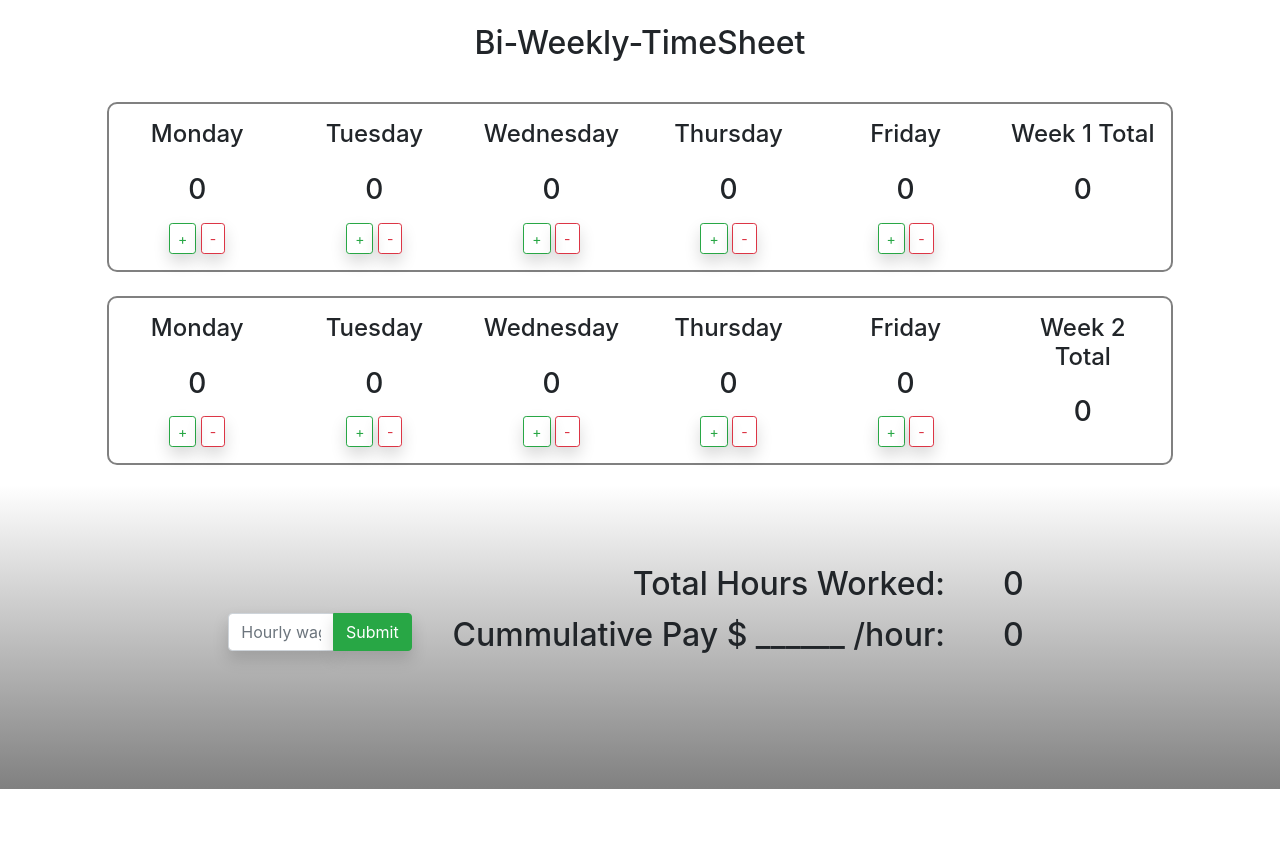
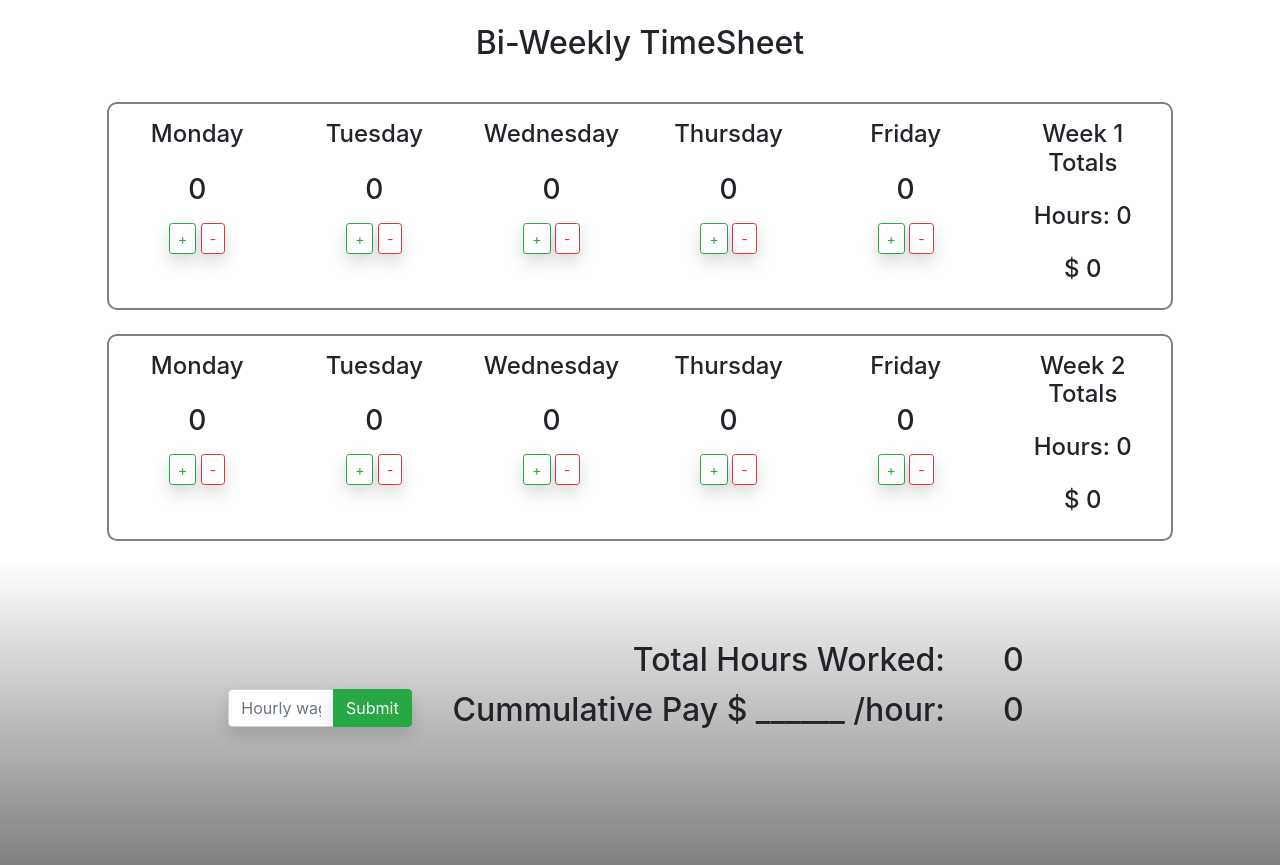
Before and after one commit to desertidaho/time-sheet, a plain HTML site: page index.html in a window 1280 px wide. Before the commit the page ends 824 px from the top, so only its background shows below. Drawn offline with nearby package versions, Linux system fonts and the light colour scheme.

Commit message:
Add weekly total display, CSS.

```diff
--- a/index.html
+++ b/index.html
@@ -17,11 +17,11 @@
   <div class="container-fluid">
     <div class="row mt-4">
       <div class="col-12 text-center">
-        <h2>Bi-Weekly-TimeSheet</h2>
+        <h2>Bi-Weekly TimeSheet</h2>
       </div>
     </div>
 
-    <!-- week 1, 2 -->
+    <!-- week 1 -->
     <div class="row mt-4 top">
       <div class="col-10 offset-1">
         <div class="row mt-2 w1 py-3">
@@ -67,8 +67,9 @@
           </div>
           <div class="col d-flex justify-content-center">
             <div class="text-center">
-              <h4>Week 1 Total</h4>
-              <h3 class="hours mt-4" id="week1Total">0</h3>
+              <h4>Week 1 Totals</h4>
+              <h4 class="hours mt-4">Hours: <span id="week1Total">0</span></h4>
+              <h4 class="hours mt-4">$ <span id="week1Pay">0</span></h4>
             </div>
           </div>
         </div>
@@ -118,8 +119,9 @@
             </div>
             <div class="col d-flex justify-content-center">
               <div class="text-center">
-                <h4>Week 2 Total</h4>
-                <h3 class="hours mt-4" id="week2Total">0</h3>
+                <h4>Week 2 Totals</h4>
+                <h4 class="hours mt-4">Hours: <span id="week2Total">0</span></h4>
+                <h4 class="hours mt-4">$ <span id="week2Pay">0</span></h4>
               </div>
             </div>
           </div>
@@ -158,7 +160,6 @@
       </div>
 
     </div>
-
   </div>
 
   <script src="main.js"></script>
--- a/main.js
+++ b/main.js
@@ -17,11 +17,9 @@ function subHour(i, j) {
     week[i][j]--
   }
 
-
   calculateWeek1Total()
   calculateWeek2Total()
 }
-
 
 let week1Total = 0
 let week2Total = 0
@@ -64,12 +62,14 @@ function draw() {
   document.getElementById('w1w').innerText = week[0][2].toString();
   document.getElementById('w1th').innerText = week[0][3].toString();
   document.getElementById('w1f').innerText = week[0][4].toString();
+  document.getElementById('week1Pay').innerText = (week1Total * input).toString();
 
   document.getElementById('w2m').innerText = week[1][0].toString();
   document.getElementById('w2tu').innerText = week[1][1].toString();
   document.getElementById('w2w').innerText = week[1][2].toString();
   document.getElementById('w2th').innerText = week[1][3].toString();
   document.getElementById('w2f').innerText = week[1][4].toString();
+  document.getElementById('week2Pay').innerText = (week2Total * input).toString();
 
   document.getElementById('week1Total').innerText = week1Total.toString();
   document.getElementById('week2Total').innerText = week2Total.toString();
```
